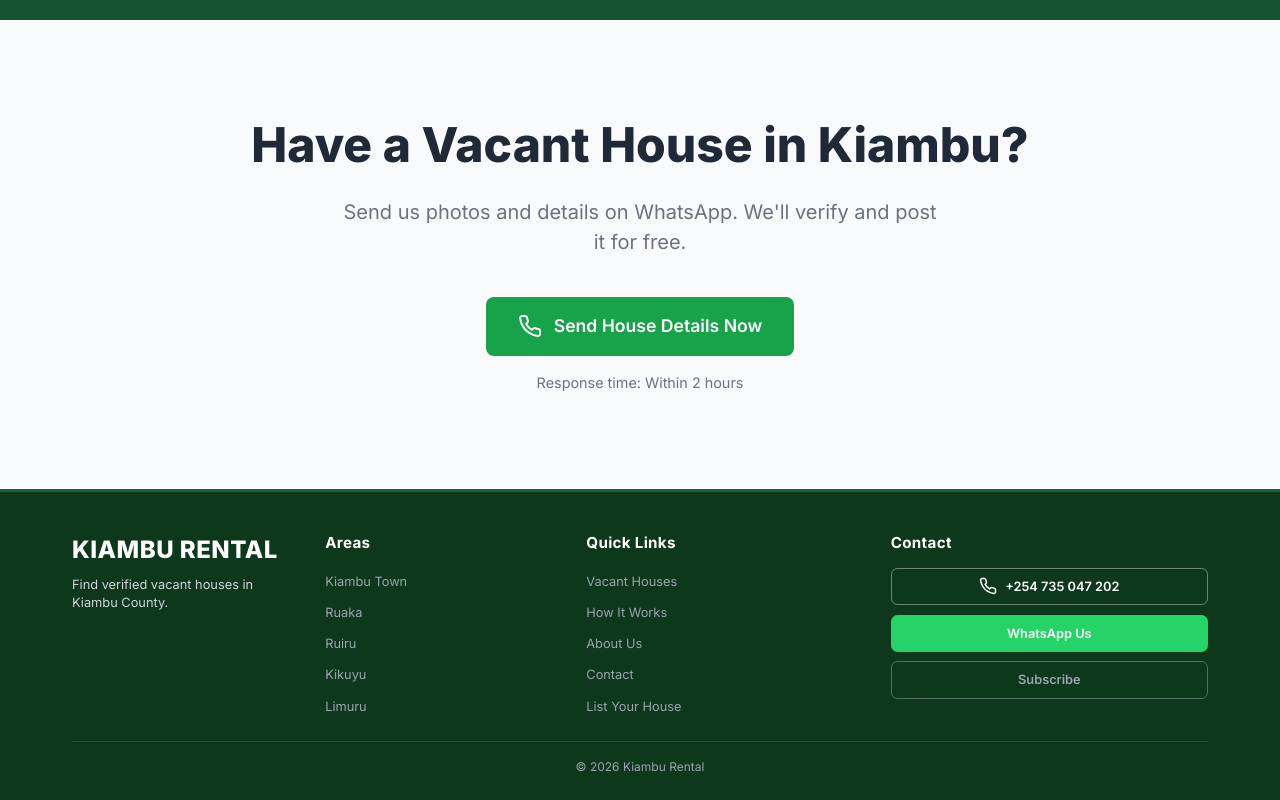
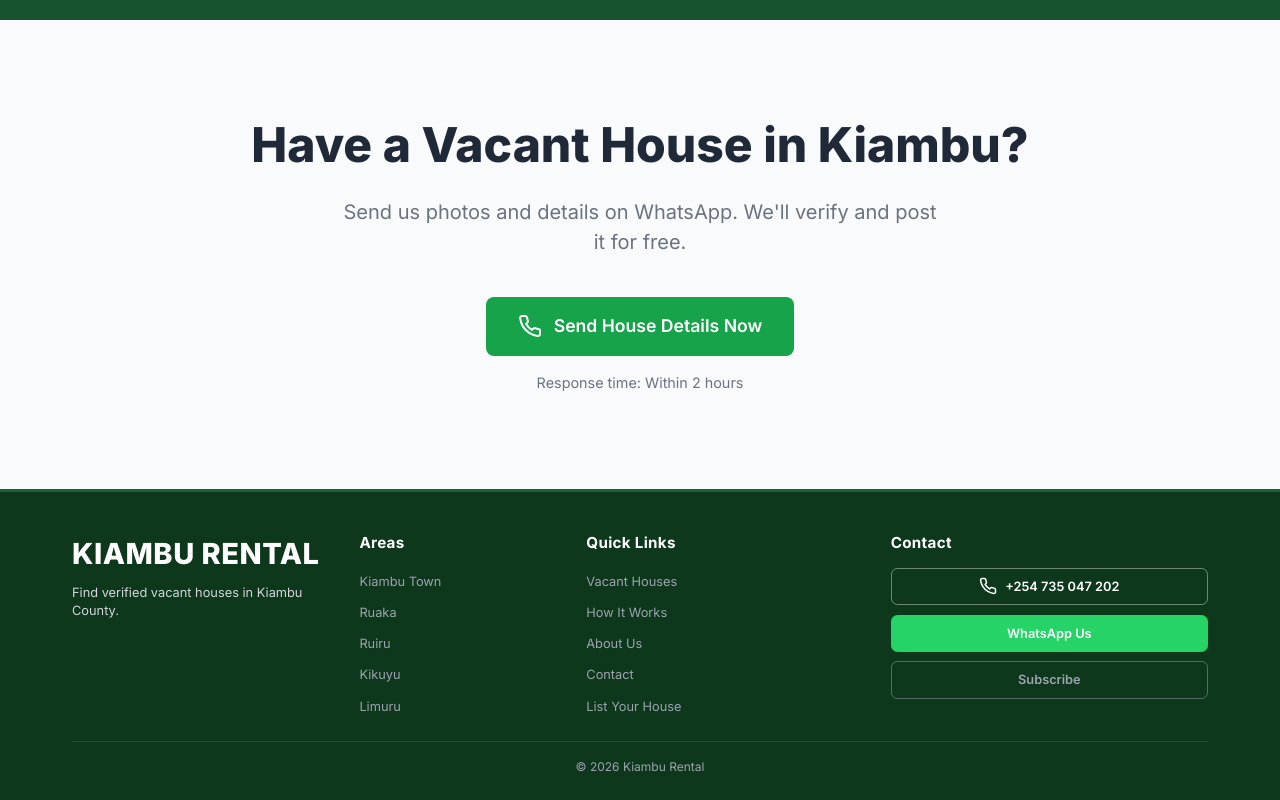
Before and after one commit to isaacmbatia/kiambu-rental, a React (Vite) app: page / in a window 1280 px wide. Shown: the part 2574-3374 px from the top of the page. Built offline with nearby package versions, Linux system fonts and the light colour scheme.

Commit message:
Increase footer logo text size by 5px

```diff
--- a/src/components/Footer.jsx
+++ b/src/components/Footer.jsx
@@ -16,7 +16,7 @@ const Footer = () => {
                     <div className="footer-col-left">
                         {/* Brand */}
                         <div className="footer-brand-col">
-                            <Link to="/" className="footer-brand-text" style={{ fontSize: '1.25rem', fontWeight: 800, color: '#ffffff', textTransform: 'uppercase', letterSpacing: '0.5px', textDecoration: 'none', marginBottom: '0.5rem', display: 'block' }}>
+                            <Link to="/" className="footer-brand-text" style={{ fontSize: '25px', fontWeight: 800, color: '#ffffff', textTransform: 'uppercase', letterSpacing: '0.5px', textDecoration: 'none', marginBottom: '0.5rem', display: 'block' }}>
                                 KIAMBU RENTAL
                             </Link>
                             <p className="footer-description">
--- a/src/index.css
+++ b/src/index.css
@@ -1,7 +1,7 @@
 /* Import Google Font */
 @import url('https://fonts.googleapis.com/css2?family=Inter:wght@400;500;600;700;800&display=swap');
 
-/* CSS Updated: 2026-02-21 19:29:00 */
+/* CSS Updated: 2026-02-21 19:33:00 */
 :root {
   --primary: #16a34a;
   --primary-hover: #15803d;
@@ -528,7 +528,7 @@ img {
   margin-bottom: 0.5rem !important;
   text-decoration: none !important;
   font-weight: 800 !important;
-  font-size: 1.25rem !important;
+  font-size: 25px !important;
   color: white !important;
   text-transform: uppercase !important;
   letter-spacing: 0.5px !important;
@@ -538,7 +538,7 @@ img {
 
 @media (min-width: 768px) {
   .footer-brand-text {
-    font-size: 1.5rem !important;
+    font-size: 29px !important;
   }
 }
 
```
